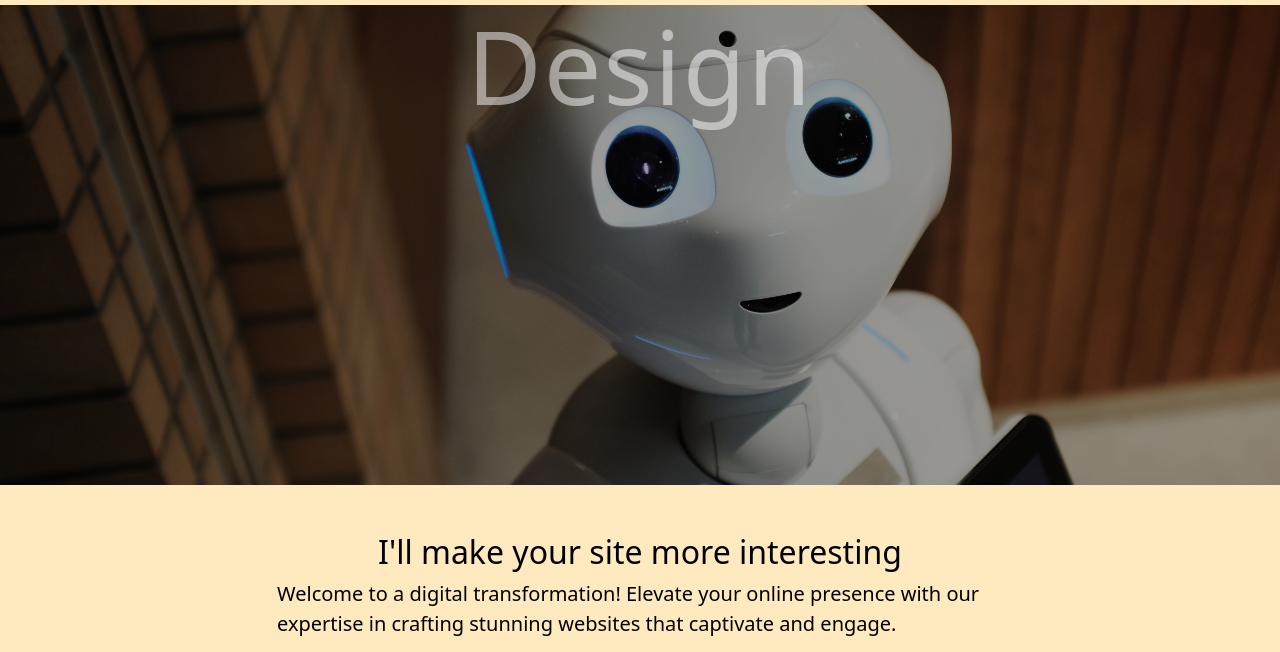
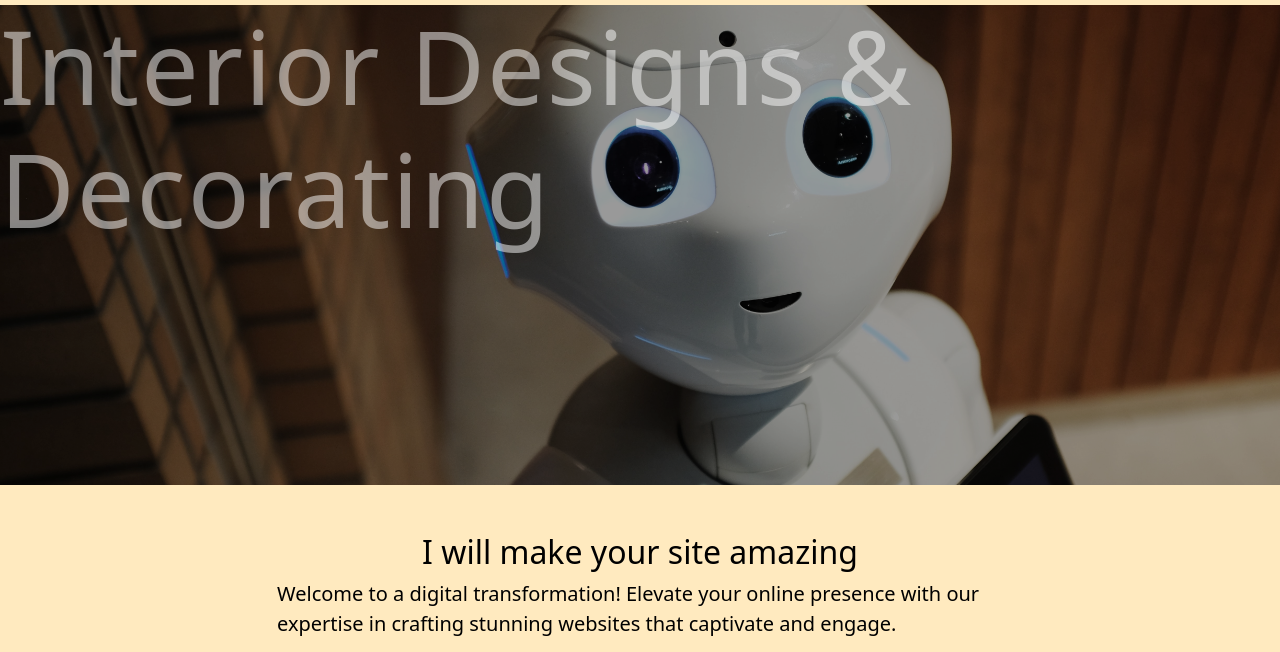
Before and after one commit to JohnCedricBate/Portfolio, a plain HTML site: page index.html in a window 1280 px wide. Shown: the part 96-748 px from the top of the page. Drawn offline with nearby package versions, Linux system fonts and the light colour scheme.

Commit message:
Update index.html

```diff
--- a/index.html
+++ b/index.html
@@ -60,12 +60,12 @@
         <main>
             <header style="background-image: url(index1.jpg)">
                 <div class="color-overlay d-flex justify-content-center arl(index1.jpg)">
-                    <h1 class="hero-text">Design </div>
+                    <h1 class="hero-text">Interior Designs & Decorating </div>
                 </div>
             </header>
             <div class="singleCol mx-auto my-5">
                 <div class="container">
-                    <h2 class="text-center">I'll make your site more interesting</h2>
+                    <h2 class="text-center">I will make your site amazing</h2>
 
                     <p class="lead">
                         Welcome to a digital transformation! Elevate your online presence with our expertise in crafting stunning websites that captivate and engage.</p>
```
